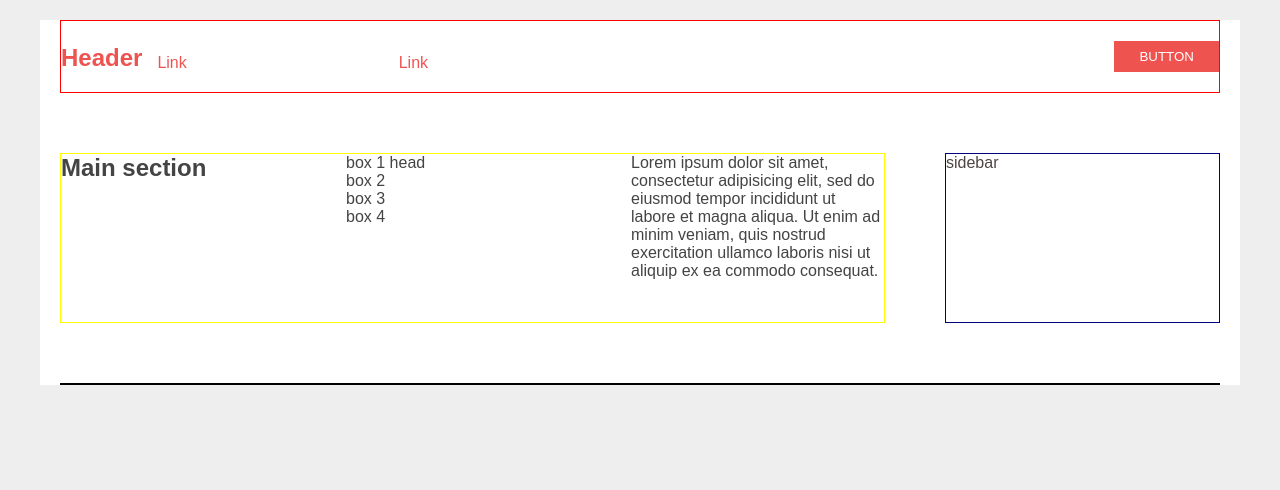
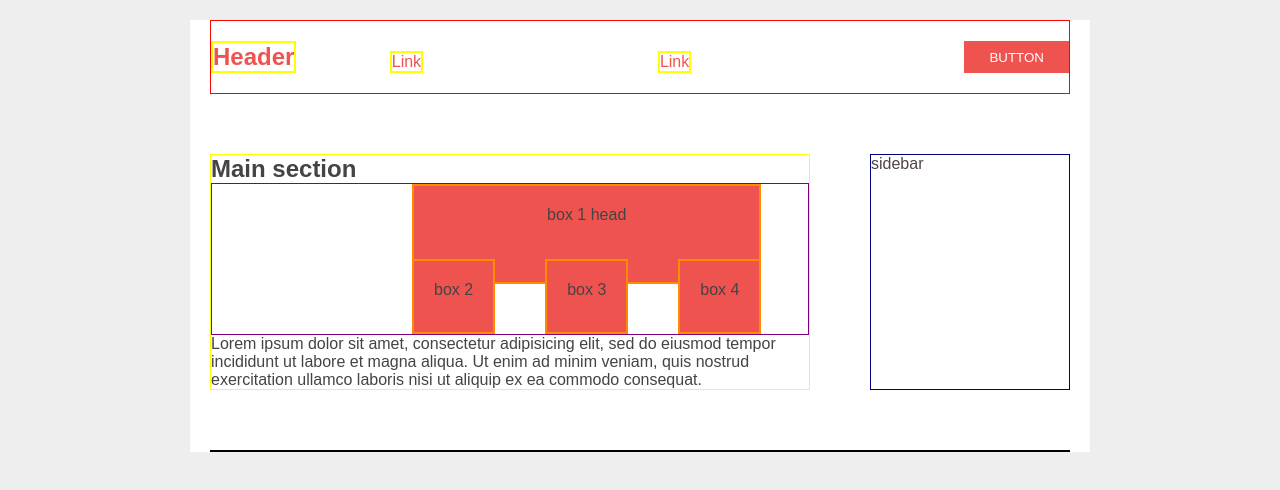
Before and after one commit to kolorova/Portfolio, a plain HTML site: page index.html in a window 1280 px wide. Drawn offline with Linux system fonts and the light colour scheme; a script that the page names is missing.

Commit message:
last version

```diff
--- a/css/style.css
+++ b/css/style.css
@@ -16,7 +16,7 @@ body {
 /* Page Layout */
 
 .wrapper{
-	max-width: 1200px;
+	max-width: 900px;
     background-color: #fff;
     margin: 20px auto;
     padding: 0 20px;
@@ -36,17 +36,19 @@ header{
     padding: 20px 0;
 
 	display: grid;
-    grid-template-columns: 1fr 1fr;
+    grid-template-columns: 5fr 1fr;
 }
 
 header nav {
     display: grid;
-    grid-template-columns: auto 1fr 1fr;
+    grid-template-columns: 2fr 3fr 3fr;
+    justify-items: start;
     align-items: end;
    }
 header nav li {
     margin-right: 15px;
     display: inline-block;
+    border: 2px solid yellow;
 }
 
 header button {
@@ -62,10 +64,8 @@ header button {
 .main{
 	grid-area: main;
 	border: 1px solid yellow;
-	display: inline-grid;
-	grid-template-rows:repeat(2, minmax(10px,auto));
-	grid-template-columns: repeat(3, 1fr);
-	grid-gap: 2rem;
+	display: grid;
+	grid-template-rows: auto auto auto;
 	background-color: #fff;
     color: #444;
 }
@@ -79,16 +79,44 @@ footer{
 	grid-area: footer;
 	border: 1px solid black;
 }
-
+.box{
+    display: grid;
+    grid-template-rows: repeat(2,[row-start] 25px [row-end]);
+    grid-template-columns: repeat(3,[col-start] auto [col-end]);
+    grid-gap: 50px;
+    border: 1px solid purple;
+    justify-content: start;
+    align-content: center;
+}
 .box_a {
-grid-area: 1/2/1/4;
+/* grid-row: 1/2;
+grid-column: 1/4; */
+grid-row:row-start 1/row-end 2 ;
+padding: 20px;
+grid-column: column-start 1/column-end 4;
+background-color:#ef5350 ;
+text-align: center;
+border: 2px solid darkorange;
 }
 .box_b {
-grid-area: 2/3/1/2;
+background-color:#ef5350 ;
+border: 2px solid darkorange;
+grid-row:row-start 2/row-end 3 ;
+padding: 20px;
+grid-column: column-start 1/column-end 2;
 }
 .box_c {
-grid-area: 2/3/2/3;
+background-color:#ef5350 ;
+border: 2px solid darkorange;
+padding: 20px;
+grid-row:row-start 2/row-end 3 ;
+grid-column: column-start 2/column-end 3;
 }
 .box_d {
-grid-area: 2/3/2/4;
+padding: 20px;
+border: 2px solid darkorange;
+background-color:#ef5350 ;
+grid-row:row-start 2/row-end 3 ;
+grid-column: column-start 3/column-end 4;
+/* grid-area: 2/3/3/4; */
 }
--- a/index.html
+++ b/index.html
@@ -3,7 +3,7 @@
 <head>
 	<meta charset="UTF-8">
 	<script src="https://www.w3schools.com/lib/w3.js"></script>
-	<title>CSS_grid</title>
+	<title>Portfolio_grid</title>
 	<link rel="stylesheet" type="text/css" href="css/style.css">
 </head>
 <body>
@@ -27,6 +27,8 @@
 			<div class="box_b">box 2</div>
 			<div class="box_c">box 3</div>
 			<div class="box_d">box 4</div>
+			<!-- <div class="box_e">box 5</div>
+			<div class="box_f">box 6</div> -->
 		</div>
 
 		<p>Lorem ipsum dolor sit amet, consectetur adipisicing elit, sed do eiusmod tempor incididunt ut labore et magna aliqua. Ut enim ad minim veniam, quis nostrud exercitation ullamco laboris nisi ut aliquip ex ea commodo consequat. </p>
```
Also changed, not shown: 1 other file.
